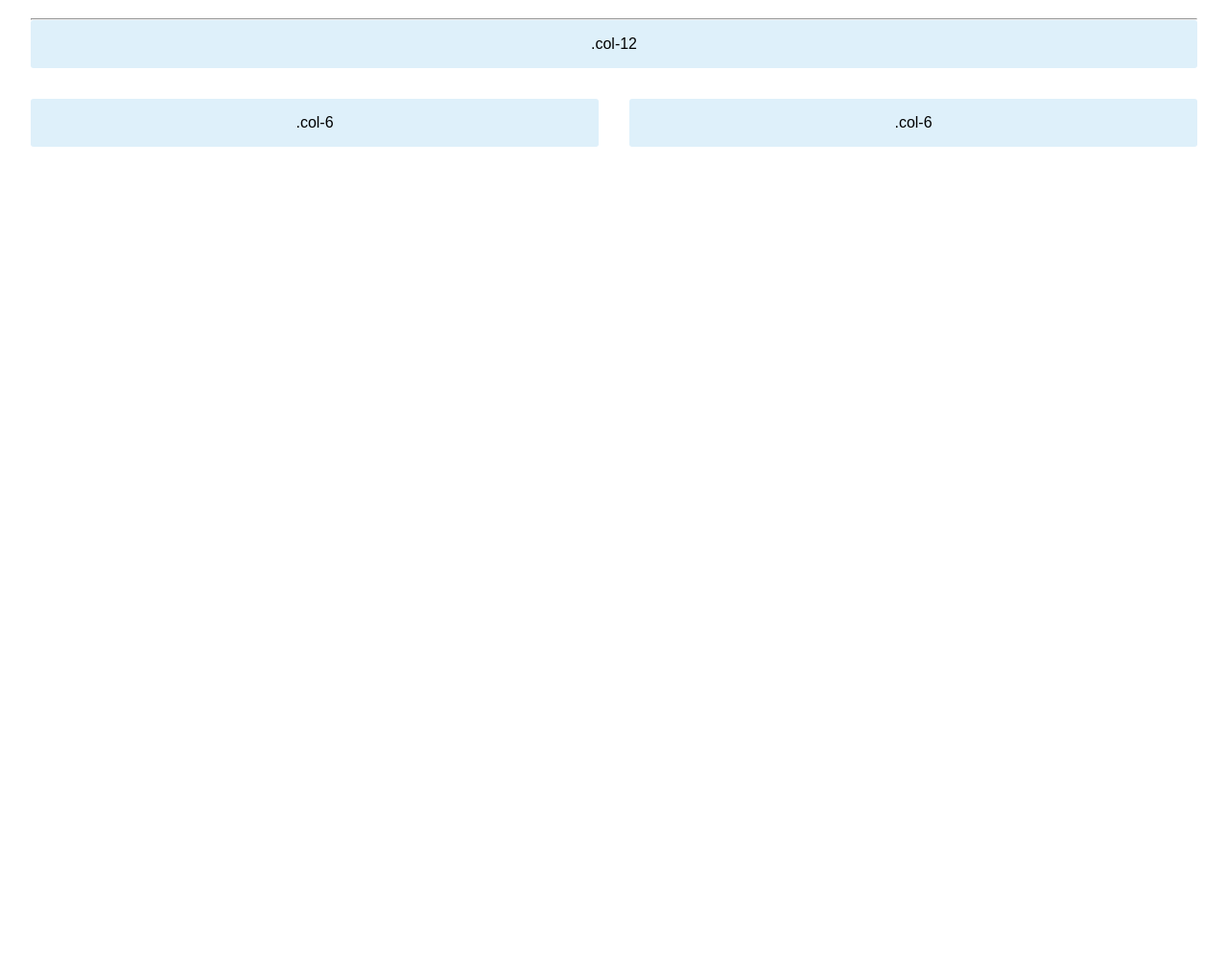
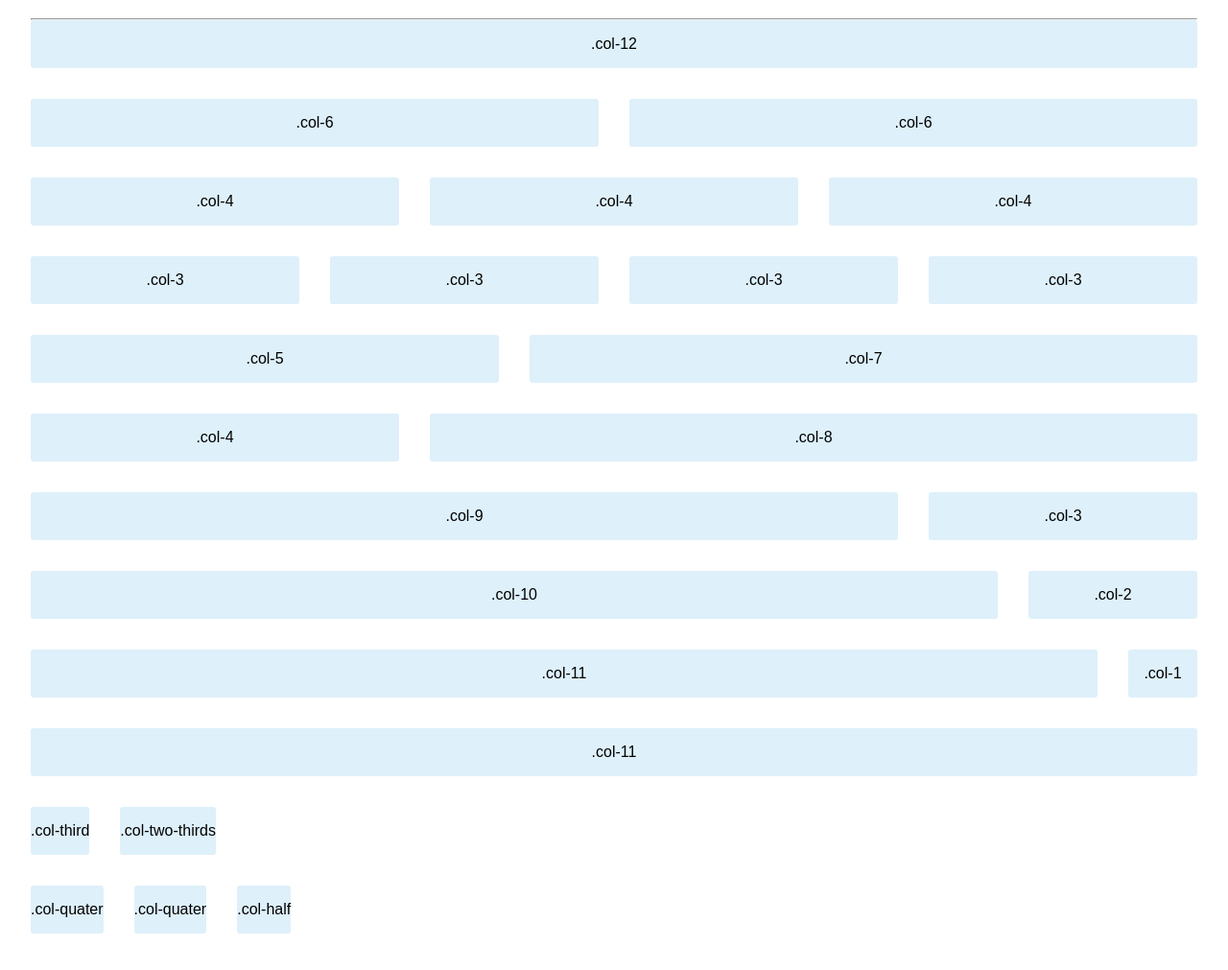
Before and after one commit to guiburi/PatternLibrary, a website: page index.html in a window 1280 px wide. Shown: the part 61-1072 px from the top of the page at 96% size. Before the commit the page ends 800 px from the top, so only its background shows below. Drawn offline with Linux system fonts and the light colour scheme; a web font is replaced by a local one.

Commit message:
Grid Implemented

```diff
--- a/Gulpfile.js
+++ b/Gulpfile.js
@@ -6,11 +6,11 @@ var autoprefixer = require('gulp-autoprefixer');
 
 gulp.task('sass', function () {
     gulp.src('sass/*.scss')
-        .pipe(sass())
-        .pipe(gulp.dest('./css'))
+        .pipe(sass({errLogToConsole: true}))
+        .pipe(gulp.dest('css/'))
         .pipe(autoprefixer('last 10 version'))
 //        .pipe(minifycss())
-        .pipe(gulp.dest('./css'));
+        //.pipe(gulp.dest('./css'));
 });
 
 gulp.task('watch', function () {
--- a/index.html
+++ b/index.html
@@ -1,28 +1,30 @@
 <!DOCTYPE html>
 <html>
+
 <head>
     <meta charset="utf-8">
     <title>CSS Pattern Library</title>
     <!--	Mobile Specific Meta-->
     <meta name="viewport" content="width=device-width, initial-scale=1">
     <!--	Stylesheets-->
+    <link href='http://fonts.googleapis.com/css?family=Droid+Serif|Raleway:800' rel='stylesheet' type='text/css'>
     <link rel="stylesheet" href="css/style.css" />
 
     <style>
-        .demo-col{
+        .demo-col {
             background-color: #def0fa;
             text-align: center;
             padding: 1em 0;
             display: block;
             border-radius: 3px;
         }
-        .row{
+
+        .row {
             margin-bottom: 2em;
         }
-
-
     </style>
 </head>
+
 <body>
     <!--        Gride System-->
     <section>
@@ -31,14 +33,144 @@
             <hr>
 
             <div class="row">
-           <div class="col-12"><div class="demo-col">.col-12</div></div>
+                <div class="col-12">
+                    <div class="demo-col">.col-12</div>
+                </div>
             </div>
 
             <div class="row">
-           <div class="col-6"><div class="demo-col">.col-6</div></div>
-           <div class="col-6"><div class="demo-col">.col-6</div></div>
+                <div class="col-6">
+                    <div class="demo-col">.col-6</div>
+                </div>
+                <div class="col-6">
+                    <div class="demo-col">.col-6</div>
                 </div>
             </div>
+
+            <div class="row">
+                <div class="col-4">
+                    <div class="demo-col">.col-4</div>
+                </div>
+                <div class="col-4">
+                    <div class="demo-col">.col-4</div>
+                </div>
+                <div class="col-4">
+                    <div class="demo-col">.col-4</div>
+                </div>
+            </div>
+
+            <div class="row">
+                <div class="col-3">
+                    <div class="demo-col">.col-3</div>
+                </div>
+                <div class="col-3">
+                    <div class="demo-col">.col-3</div>
+                </div>
+                <div class="col-3">
+                    <div class="demo-col">.col-3</div>
+                </div>
+                <div class="col-3">
+                    <div class="demo-col">.col-3</div>
+                </div>
+            </div>
+
+            <div class="row">
+                <div class="col-5">
+                    <div class="demo-col">.col-5</div>
+                </div>
+                <div class="col-7">
+                    <div class="demo-col">.col-7</div>
+                </div>
+            </div>
+            <div class="row">
+                <div class="col-4">
+                    <div class="demo-col">.col-4</div>
+                </div>
+                <div class="col-8">
+                    <div class="demo-col">.col-8</div>
+                </div>
+            </div>
+
+            <div class="row">
+                <div class="col-9">
+                    <div class="demo-col">.col-9</div>
+                </div>
+                <div class="col-3">
+                    <div class="demo-col">.col-3</div>
+                </div>
+            </div>
+
+            <div class="row">
+                <div class="col-10">
+                    <div class="demo-col">.col-10</div>
+                </div>
+                <div class="col-2">
+                    <div class="demo-col">.col-2</div>
+                </div>
+            </div>
+
+            <div class="row">
+                <div class="col-11">
+                    <div class="demo-col">.col-11</div>
+                </div>
+                <div class="col-1">
+                    <div class="demo-col">.col-1</div>
+                </div>
+            </div>
+
+            <div class="row">
+                <div class="col-12">
+                    <div class="demo-col">.col-11</div>
+                </div>
+            </div>
+
+            <div class="row">
+                <div class="col-third">
+                    <div class="demo-col">
+                        .col-third
+                    </div>
+                </div>
+
+                <div class="col-two-thirds">
+                    <div class="demo-col">
+                        .col-two-thirds
+                    </div>
+                </div>
+            </div>
+            <div class="row">
+                <div class="col-quater">
+                    <div class="demo-col">
+                        .col-quater
+                    </div>
+                </div>
+                <div class="col-quater">
+                    <div class="demo-col">
+                        .col-quater
+                    </div>
+                </div>
+
+                <div class="col-half">
+                    <div class="demo-col">
+                        .col-half
+                    </div>
+                </div>
+            </div>
+
+        </div>
     </section>
+
+    <br>
+    <br>
+    <br>
+    <br>
+    <br>
+    <br>
+    <br>
+    <br>
+    <br>
+    <br>
+    <br>
+    <br>
 </body>
+
 </html>
--- a/sass/basic/_grid.scss
+++ b/sass/basic/_grid.scss
@@ -1,48 +1,69 @@
 /* Main Container */
-.container{
-    width:95%;
+
+.container {
+    width: 95%;
     margin: 0 auto;
 }
+/* The Columns */
 
-/* The Columns */
-[class^="col-"]{
+[class^="col-"] {
     float: left;
     padding: 0 $gutter;
 }
+/* The Row */
 
-/* The Row */
-.row{
+.row {
     margin-left: -$gutter;
     margin-right: -$gutter;
-    margin-bottom: 2em;
-
-    &:after{
+    &:after {
         content: "";
         display: table;
         clear: both;
     }
 }
+/* Column Widhts */
 
-/* Column Widhts */
 @for $i from 1 through $column-count {
-	.col-#{$i} {
-		width: ( 100 / $column-count ) * $i * 1%;
-	}
+    .col-#{$i}
+    {
+        width: ( 100 /$column-count) *$i *1%;
+    }
+}
+/* Special Classes */
+
+.col-third {
+    width: ( 100 /3) *1%;
 }
 
-/* Special Classes */
-.col-third{
-    width: ( 100 / 3 ) *1%;
+.col-two-thirds {
+    width: ( 100 /3) *2%;
 }
 
-.col-two-third{
-    width: ( 100 / 3 ) *2%;
+.col-half {
+    width: ( 100 /2) *1%;
 }
 
-.col-half{
-    width: ( 100 / 2 ) *1%;
+.col-quater {
+    width: ( 100 /4) *1%;
 }
 
-.col-quater{
-    width: ( 100 / 4 ) *1%;
+img {
+    max-width: 100%;
+    height: auto;
 }
+
+@media (max-width: 1024px) {
+    [class^="col-"] {
+        padding: 0 $gutter /2;
+    }
+    .row {
+        margin-left: -$gutter /2;
+        margin-right: -$gutter /2;
+    }
+}
+
+@media (max-width: 768px) {
+    [class^="col-"] {
+        width: 100%;
+    }
+}
```
Also changed, not shown: README.md. Lines whose indentation alone changed are shown as unchanged.
